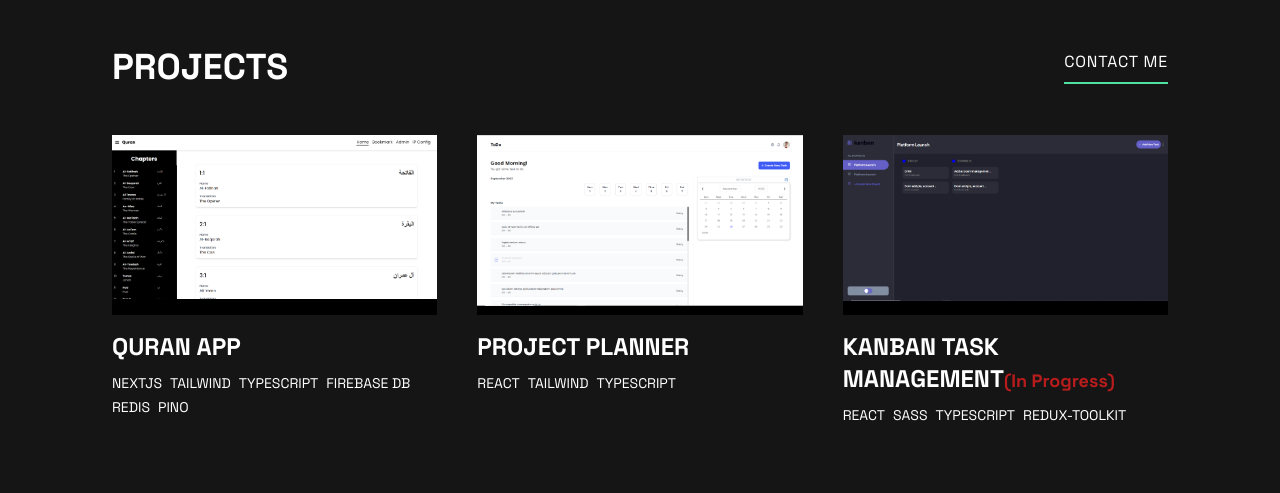
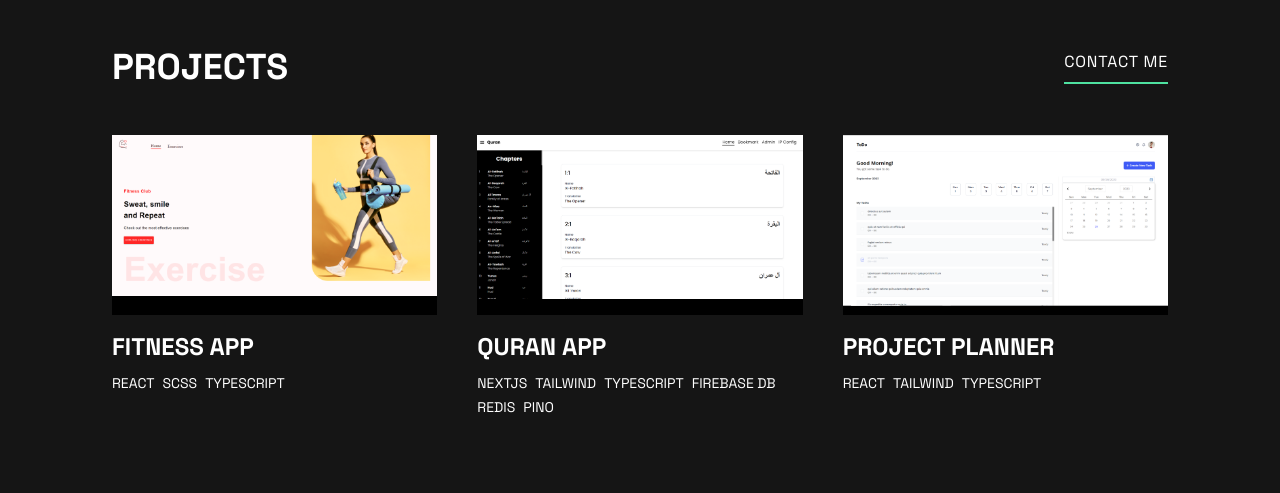
Before and after one commit to Abdulmojeed58/Portfolio, a React (Create React App) app: page / in a window 1280 px wide. Shown: the part 1160-1653 px from the top of the page. Built offline with nearby package versions, Linux system fonts and the light colour scheme.

Commit message:
feat: new project

```diff
--- a/src/components/projectList.js
+++ b/src/components/projectList.js
@@ -5,8 +5,21 @@ import Instagram from "../images/Instagram.png";
 import QuranApp from "../images/quran app.png";
 import Kanban from "../images/Kanban.png";
 import ImageGallery from '../images/hng-image-gallery.png';
+import Fitness from '../images/Fitness.png';
 
 export const ALL_PROJECTS = [
+  {
+    id: "p8",
+    name: "Fitness App",
+    languages: [
+      "React",
+      "Scss",
+      "Typescript",
+    ],
+    image: Fitness,
+    live: "https://modern-fitness-app.netlify.app/",
+    code: "/",
+  },
   {
     id: "p1",
     name: "Quran App",
```
Also changed, not shown: src/images/Fitness.png (added).
